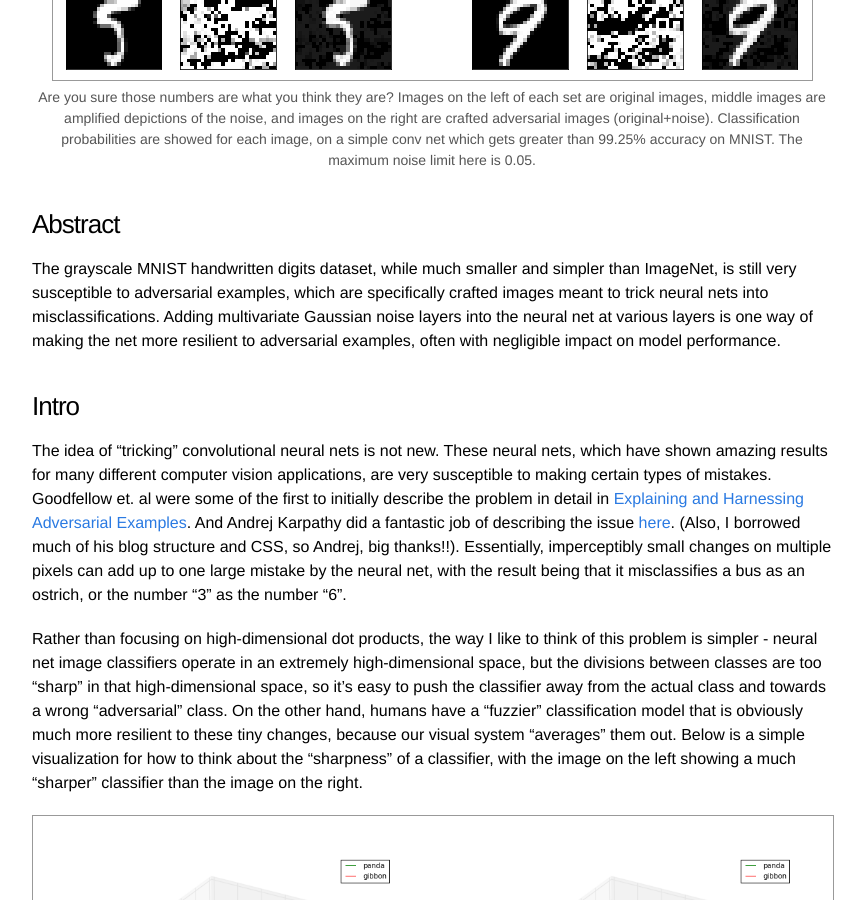
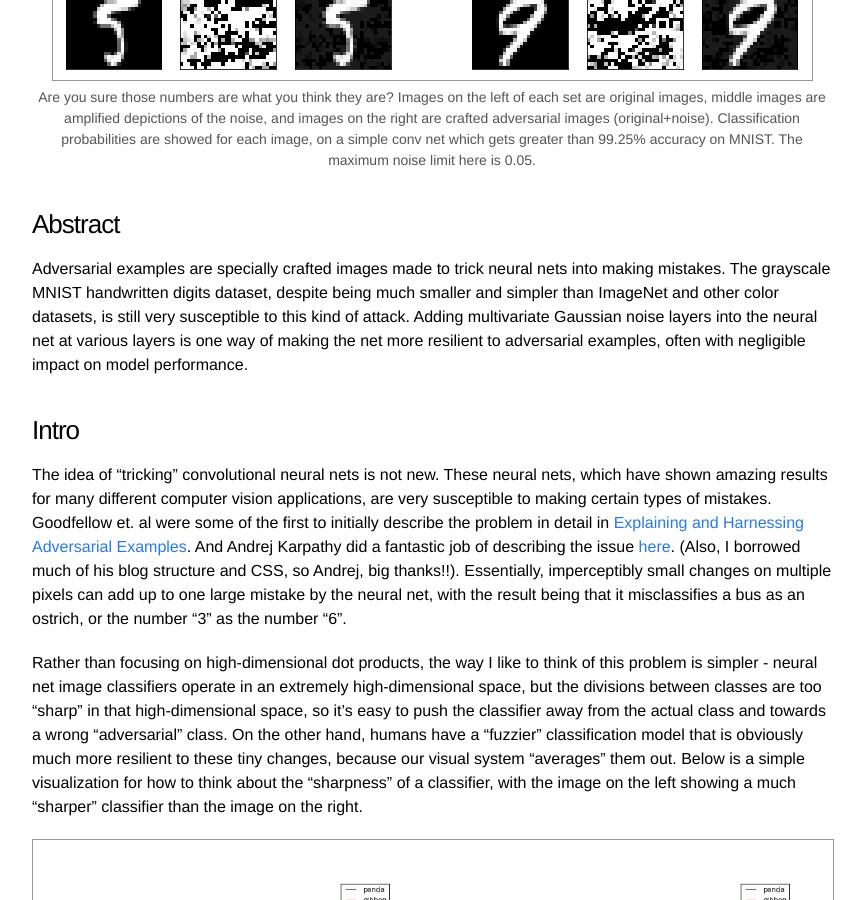
Before and after one commit to dalewis/dalewis.github.io, a Jekyll site: the page built from _posts/2017-04-03-adversarial-mnist.markdown, in a window 1280 px wide and 900 px high, scrolled down 480 px. Shown: the whole window, without its empty margins (208-1073 px from the left). Built offline with Jekyll 4.4.1, drawn with Linux system fonts in a browser that asks for light colours; formulas are drawn with MathJax 3.

Commit message:
Simplified the abstract.

```diff
--- a/_posts/2017-04-03-adversarial-mnist.markdown
+++ b/_posts/2017-04-03-adversarial-mnist.markdown
@@ -65,7 +65,7 @@ mathjax: true
 
 ### Abstract
 
-The grayscale MNIST handwritten digits dataset, while much smaller and simpler than ImageNet, is still very susceptible to adversarial examples, which are specifically crafted images meant to trick neural nets into misclassifications. Adding multivariate Gaussian noise layers into the neural net at various layers is one way of making the net more resilient to adversarial examples, often with negligible impact on model performance.
+Adversarial examples are specially crafted images made to trick neural nets into making mistakes. The grayscale MNIST handwritten digits dataset, despite being much smaller and simpler than ImageNet and other color datasets, is still very susceptible to this kind of attack. Adding multivariate Gaussian noise layers into the neural net at various layers is one way of making the net more resilient to adversarial examples, often with negligible impact on model performance.
 
 ### Intro
 
```
